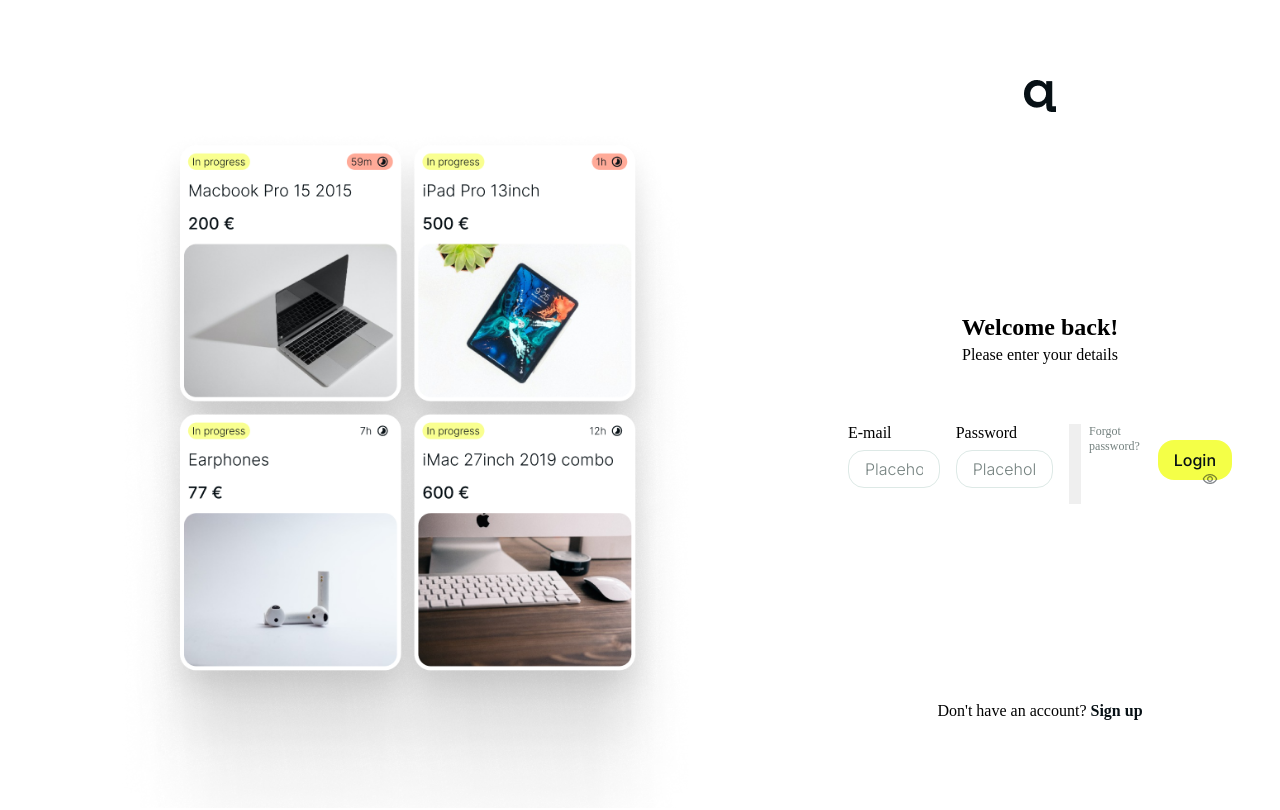
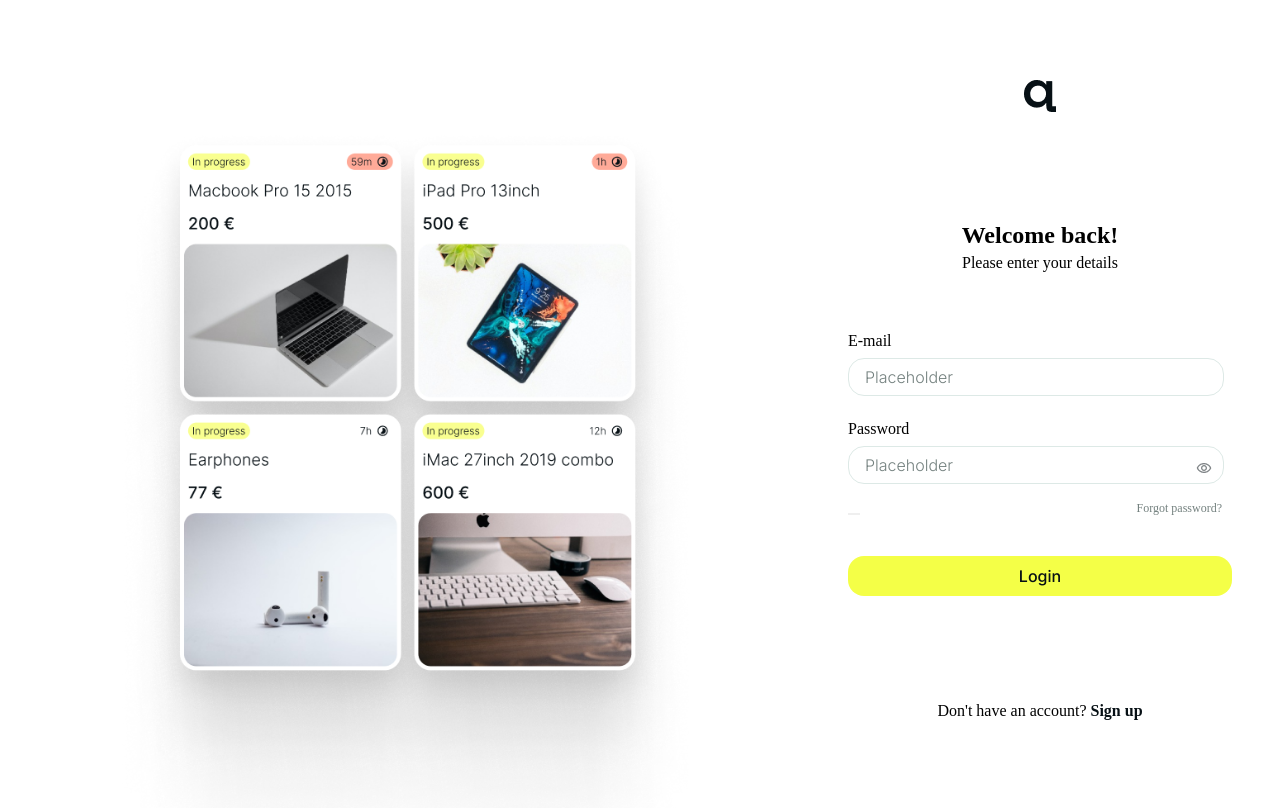
Before and after one commit to amadejaop/01-project-auctionbay-frontend-react, a React (Create React App) app: page /login in a window 1280 px wide. Shown: the top 810 px of the page. Built offline with nearby package versions, Linux system fonts and the light colour scheme; the HTML template or start-up script is replaced by a standard one.

Commit message:
Fix signup, login and reset pw pages
Created a div to contain the entire password input, label and button
elements to make the positioning of the show password button easier.
Fixed the widths of the forms inside these pages, to make them wider.

```diff
--- a/src/assets/styles/ForgotPassword.css
+++ b/src/assets/styles/ForgotPassword.css
@@ -12,6 +12,16 @@
     flex-direction: column;
     height: 77vh;
     justify-content: center;
+}
+
+.inner-section > form {
+    flex-direction: column;
+    display: flex;
+    width: 384px;
+}
+
+.inner-section > form > button[type=submit] {
+    width: 100%;
 }
 
 .pw-section {
--- a/src/assets/styles/Login.css
+++ b/src/assets/styles/Login.css
@@ -1,10 +1,11 @@
 .forgotten-pw {
-    float: right;
-    margin: 0 10px 16px 0;
+    align-self: flex-end;
+    margin: -25px 10px 16px 0;
     font-size: 0.75rem;
     font-weight: 300;
     color: #74817F;
     text-decoration: none;
+    z-index: 99;
 }
 
 .login {
@@ -35,10 +36,23 @@
     padding: 64px 32px;
 }
 
+.login > .side-text {
+    -ms-flex-align: center;
+    -ms-flex-direction: column;
+    -webkit-box-align: center;
+    -webkit-box-direction: normal;
+    -webkit-box-orient: vertical;
+    align-items: center;
+    display: -ms-flexbox;
+    display: -webkit-box;
+    display: flex;
+    flex-direction: column;
+}
+
 #login-pw-icon {
     position: absolute;
-    right: 62px;
-    top: 58.9%;
+    right: 20px;
+    top: 40px;
     opacity: 0.5;
     z-index: 99;
 }
@@ -46,3 +60,18 @@
 #login-pw-icon:hover {
     cursor: pointer;
 }
+
+.side-text > form {
+    display: flex;
+    flex-direction: column;
+    width: 384px;
+
+}
+
+.side-text > form > div {
+    position: relative;
+}
+
+.side-text > form > button[type=submit] {
+    width: 100%;
+}
--- a/src/assets/styles/Signup.css
+++ b/src/assets/styles/Signup.css
@@ -52,10 +52,9 @@
 
 .empty-btn {
     border: none;
-
 }
 
-.side-text {
+.signup > .side-text {
     -ms-flex-align: center;
     -ms-flex-direction: column;
     -webkit-box-align: center;
@@ -151,16 +150,15 @@
     cursor: pointer;
 }
 
-#signup-pw-icon {
-    right: 62px;
-    top: 59.4%;
+#signup-pw-icon,
+#signup-repeat-pw-icon {
+    position: absolute;
+    top: 40px;
+    right: 20px;
     opacity: 0.5;
     z-index: 99;
 }
 
-#signup-repeat-pw-icon {
-    right: 62px;
-    top: 68.2%;
-    opacity: 0.5;
-    z-index: 99;
+.signup-form > div {
+    position: relative;
 }
--- a/src/components/TopNavigation.tsx
+++ b/src/components/TopNavigation.tsx
@@ -44,6 +44,7 @@
 
   function closeChangePassword() {
     setChangePasswordOpen(false);
+    openProfileSettings();
   }
 
   function openChangeProfileImg() {
@@ -53,6 +54,7 @@
 
   function closeChangeProfileImg() {
     setChangeProfileImg(false);
+    openProfileSettings();
   }
 
   return (
--- a/src/pages/Login.tsx
+++ b/src/pages/Login.tsx
@@ -31,6 +31,7 @@
                   id="email"
                 />
               </label>
+              <div>
                 <label htmlFor="password">
                   Password
                   <input
@@ -49,6 +50,7 @@
                 >
                   <img id="login-pw-icon" src={Eye} alt="eye icon" />
                 </button>
+              </div>
               <a href="/reset-password" className="forgotten-pw">
                 Forgot password?
               </a>
--- a/src/pages/Signup.tsx
+++ b/src/pages/Signup.tsx
@@ -26,7 +26,7 @@
           <div className="side-text">
             <h2>Hello!</h2>
             <p className="signup-para">Please enter your details</p>
-            <form action="post">
+            <form action="post" className="signup-form">
               <div className="twocol-form">
                 <label htmlFor="name">
                   Name
@@ -59,8 +59,10 @@
                   type="email"
                   name="email"
                   id="email"
+                  required
                 />
               </label>
+              <div>
                 <label htmlFor="password">
                   Password
                   <input
@@ -71,12 +73,15 @@
                     id="password"
                     pattern="^(?=.*[a-z])(?=.*[A-Z])(?=.*\d)[a-zA-Z\d]{8,}$"
                     maxLength={15}
+                    required
                   />{" "}
                 </label>
-              <button className="empty-btn" onClick={togglePasswordVisibility}>
+                <button type="button" className="empty-btn" onClick={togglePasswordVisibility}>
                   <img id="signup-pw-icon" src={Eye} alt="eye icon" />
                 </button>
+              </div>
 
+              <div>
                 <label htmlFor="confirmPassword">
                   Repeat password
                   <input
@@ -87,6 +92,7 @@
                     id="confirmPassword"
                     pattern="^(?=.*[a-z])(?=.*[A-Z])(?=.*\d)[a-zA-Z\d]{8,}$"
                     maxLength={15}
+                    required
                   />{" "}
                 </label>
                 <button
@@ -96,6 +102,7 @@
                 >
                   <img id="signup-repeat-pw-icon" src={Eye} alt="eye icon" />
                 </button>
+              </div>
               <button className="yellow-submit-btn" type="submit">
                 Sign up
               </button>
```
Lines whose indentation alone changed are shown as unchanged.
